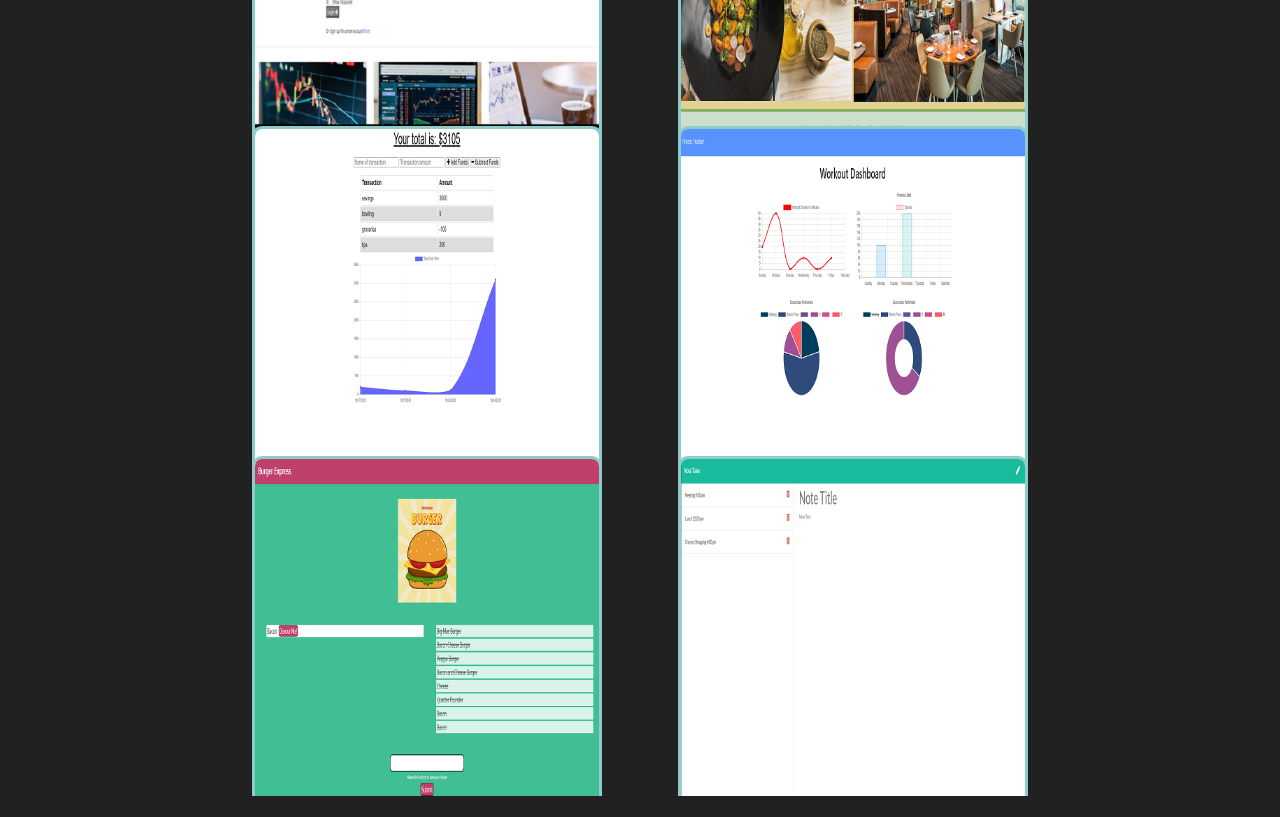
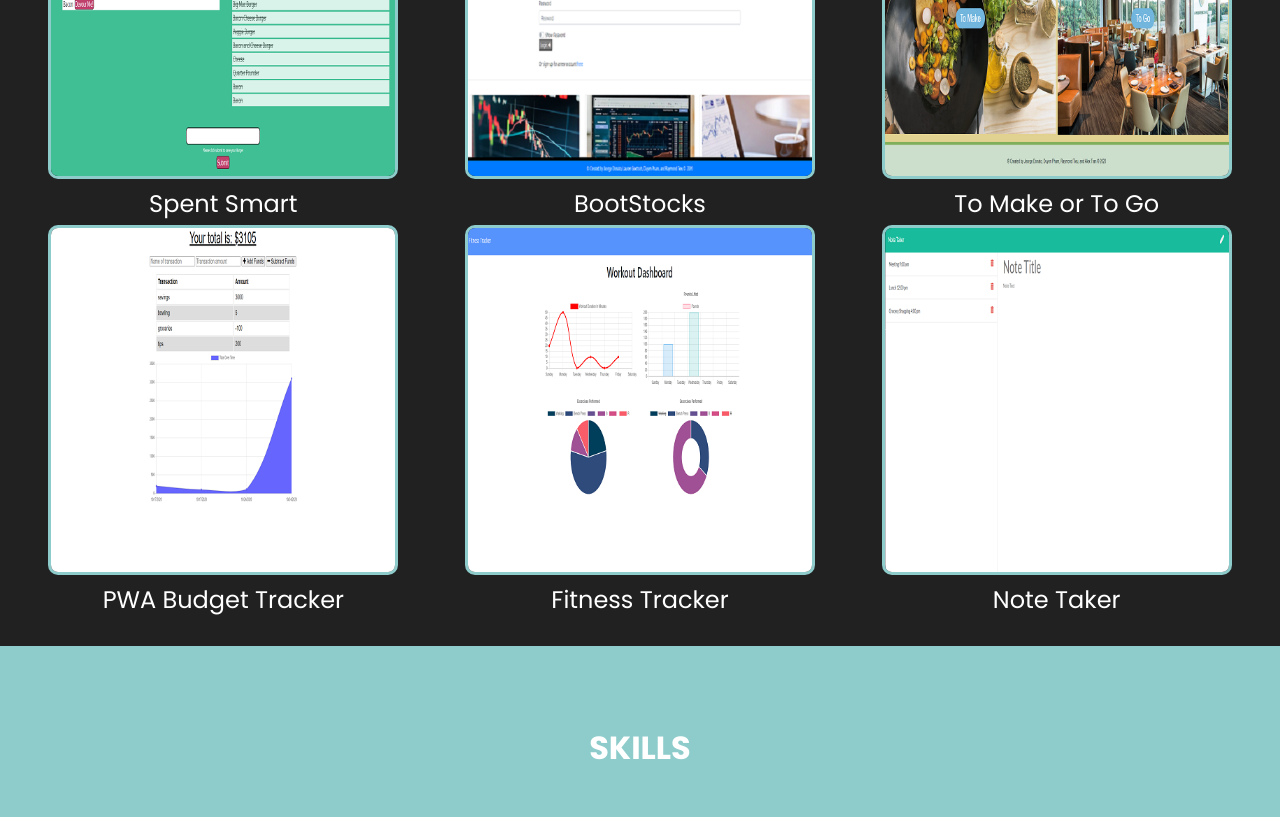
Before and after one commit to jeorgedonato/react-portfolio, a React (Create React App) app: page / in a window 1280 px wide. Shown: the part 1980-2797 px from the top of the page. Built offline with nearby package versions, Linux system fonts and the light colour scheme.

Commit message:
Fixed projects section

```diff
--- a/src/components/Card/index.js
+++ b/src/components/Card/index.js
@@ -8,8 +8,9 @@ const Card = props => {
   return (
     <>
       <div className="card">
-        <div className="card-img"><img {...props} alt={props.text}/></div>
-        <div className="card-box">{props.text}</div>
+        <div className="card-img">
+          <img {...props} alt={props.text} />
+          <div className="card-overlay"></div>
           <div className="card-buttons">
             <p>{props.desc}</p>
             <a href={props.repo} target="_blank" rel="noreferrer">
@@ -19,7 +20,8 @@ const Card = props => {
               Demo
           </a>
           </div>
-        <div className="card-overlay"></div>
+        </div>
+        <div className="card-box">{props.text}</div>
       </div>
     </>
   );
--- a/src/components/Card/style.css
+++ b/src/components/Card/style.css
@@ -1,12 +1,11 @@
 .card {
   flex: 0 0 33.3%;
-  max-width: 33.3%;
-  position: relative;
-  margin: 15px 5px;
-  height: 300px;
-  max-height: 100%;
-  padding: 5px;
-  /* text-align: center; */
+    max-width: 33.3%;
+    position: relative;
+    margin: 3em auto;
+    height: 300px;
+    max-height: 100%;
+    padding: 5px;
 }
 
 .card-img {
@@ -15,6 +14,7 @@
   width: auto;
   vertical-align: middle;
   border-style: none;
+  position: relative;
 }
 
 .card-img img {
@@ -22,6 +22,7 @@
   height: 350px;
   border: #8ecccc 3px solid;
   border-radius: 10px;
+  /* position: inherit; */
 }
 
 @keyframes cardButtonAnimate {
@@ -63,8 +64,8 @@
 
 .card-box {
   color: white;
-  padding-top: 1.5rem;
-  padding-bottom: 20px;
+  /* padding-top: 1.5rem; */
+  /* padding-bottom: 20px; */
   text-align: center;
   font-size: 1.5rem;
 }
@@ -73,7 +74,8 @@
   opacity: 0.5;
   background-color: rgb(35, 35, 35);
   /* min-height: 100vh; */
-  height: 85%;
+  width: 100%;
+  height: 100%;
   bottom: 0;
   left: 0;
   top: 0;
@@ -89,7 +91,7 @@
 
 .card-buttons {
   /* top: 0; */
-  bottom: 130px;
+  bottom: 30px;
   position: absolute;
   width: 100%;
   /* display: none; */
@@ -234,9 +236,9 @@
     width: 60%;
   }
 
-  .card-overlay {
+  /* .card-overlay {
     width: 90%;
-  }
+  } */
 }
 
 @media screen and (max-width: 768px) {
@@ -287,12 +289,12 @@
   }
 
   .card-buttons p {
-    width: 70%;
+    width: 80%;
   }
 
-  .card-overlay {
+  /* .card-overlay {
     width: 100%;
-  }
+  } */
 }
 
 /* .card-overlay{
--- a/src/pages/About/AboutContent/style.css
+++ b/src/pages/About/AboutContent/style.css
@@ -1,6 +1,7 @@
 .about-content-container {
   /* padding-right: 15px; */
-  padding: 15px;
+  padding-top: 30px;
+  padding-bottom: 15px;
   /* padding-left: 15px; */
   width: 80%;
   /* height: 600px; */
--- a/src/pages/Projects/ProjectsContent/style.css
+++ b/src/pages/Projects/ProjectsContent/style.css
@@ -8,7 +8,7 @@
   margin: auto;
   max-width: 100%;
   max-height: 100%;
-  overflow: auto;
+  /* overflow: auto; */
   font-family: 'Poppins', sans-serif;
 }
 
--- a/src/pages/Projects/index.js
+++ b/src/pages/Projects/index.js
@@ -13,6 +13,12 @@ const Projects = () => {
         <ProjectsContent>
           <h2>Projects</h2>
           <ProjectFlexContainer>
+            <Card
+              text="Spent Smart"
+              repo="https://github.com/jeorgedonato/spent-smart"
+              demo="https://spentsmart.herokuapp.com/"
+              desc="Spent Smart allows users to input their monthly income and expense breakdown (along with their associated category options, such as paycheck, food, transportation, etc.)."
+              src={'/ProjectImages/burger-express.png'} />
             <Card
               text="BootStocks"
               repo="https://github.com/jeorgedonato/BootStocks"
@@ -38,12 +44,6 @@ const Projects = () => {
               desc="A Full Stack Web Application that allow users to create their own workout regime along with a useful charts."
               src={'/ProjectImages/fitness-tracker.png'} />
             <Card
-              text="Burger Express"
-              repo="https://github.com/jeorgedonato/burger-express"
-              demo="https://hidden-beach-50994.herokuapp.com/"
-              desc="A Full Stack Web Application that users can create their list of burgers."
-              src={'/ProjectImages/burger-express.png'} />
-            <Card
               text="Note Taker"
               repo="https://github.com/jeorgedonato/note-taker"
               demo="https://letmetakenotes.herokuapp.com/"
```
Also changed, not shown: src/components/About/About.jsx (added, +24 -0 lines), public/ProjectImages/spentsmart.png (added). Lines whose indentation alone changed are shown as unchanged.
